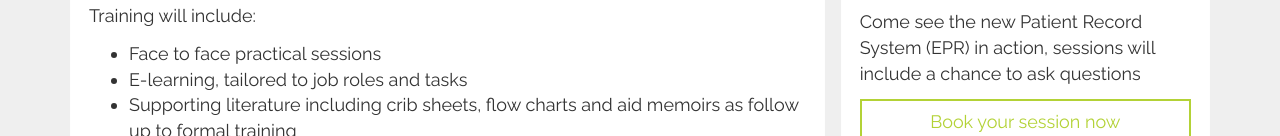
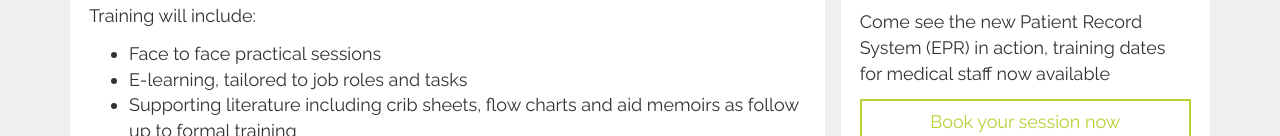
Before and after one commit to Allyooop/t3, a plain HTML site: page programme/training/index.html in a window 1280 px wide. Shown: the part 747-883 px from the top of the page. Drawn offline with nearby package versions, Linux system fonts and the light colour scheme.

Commit message:
update sidebar

```diff
--- a/programme/training/index.html
+++ b/programme/training/index.html
@@ -183,7 +183,7 @@
         <div class="well">
 
           <h3>Available Electronic Patient Record sessions</h3>
-          <p>Come see the new Patient Record System (EPR) in action, sessions will include a chance to ask questions</p>
+          <p>Come see the new Patient Record System (EPR) in action, training dates for medical staff now available</p>
           <a class="btn btn-epr btn-block" href="/news/see-lorenzo-in-action/">Book your session now</a>
         </div>
 
```
